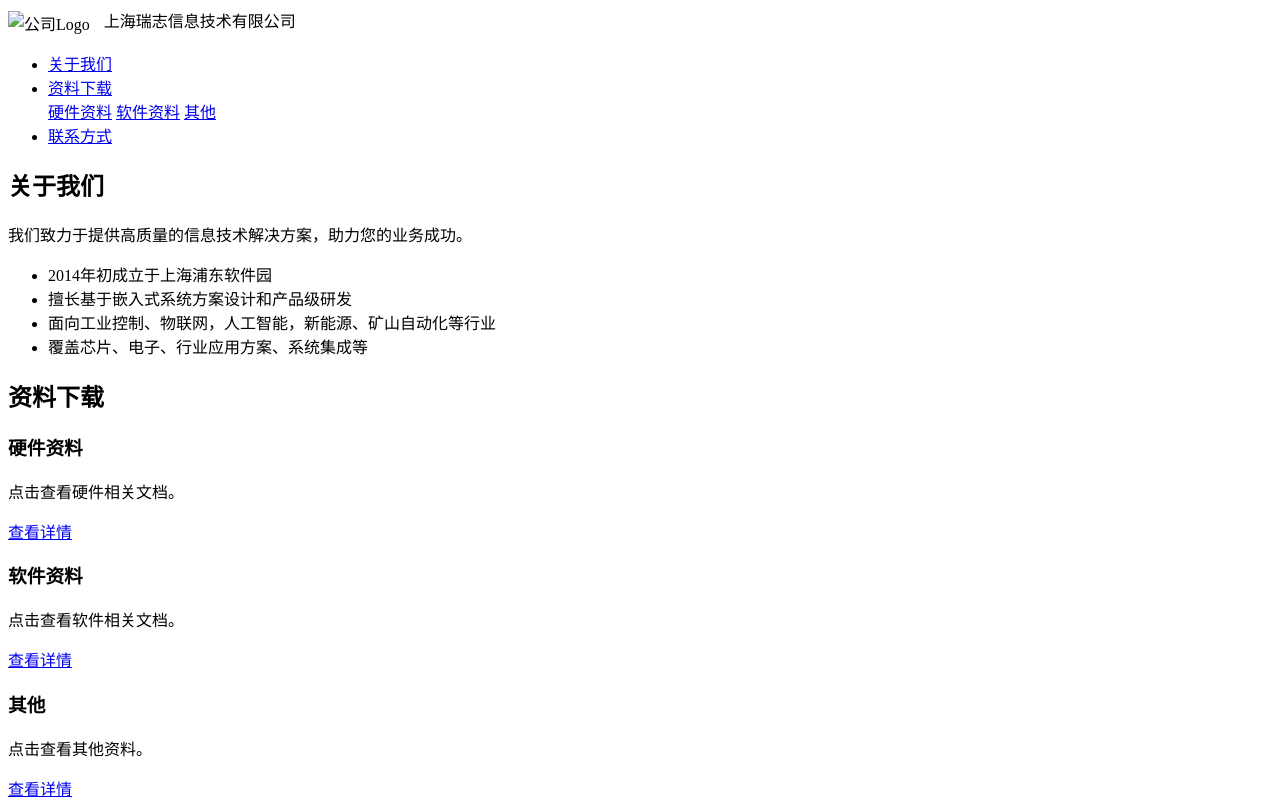
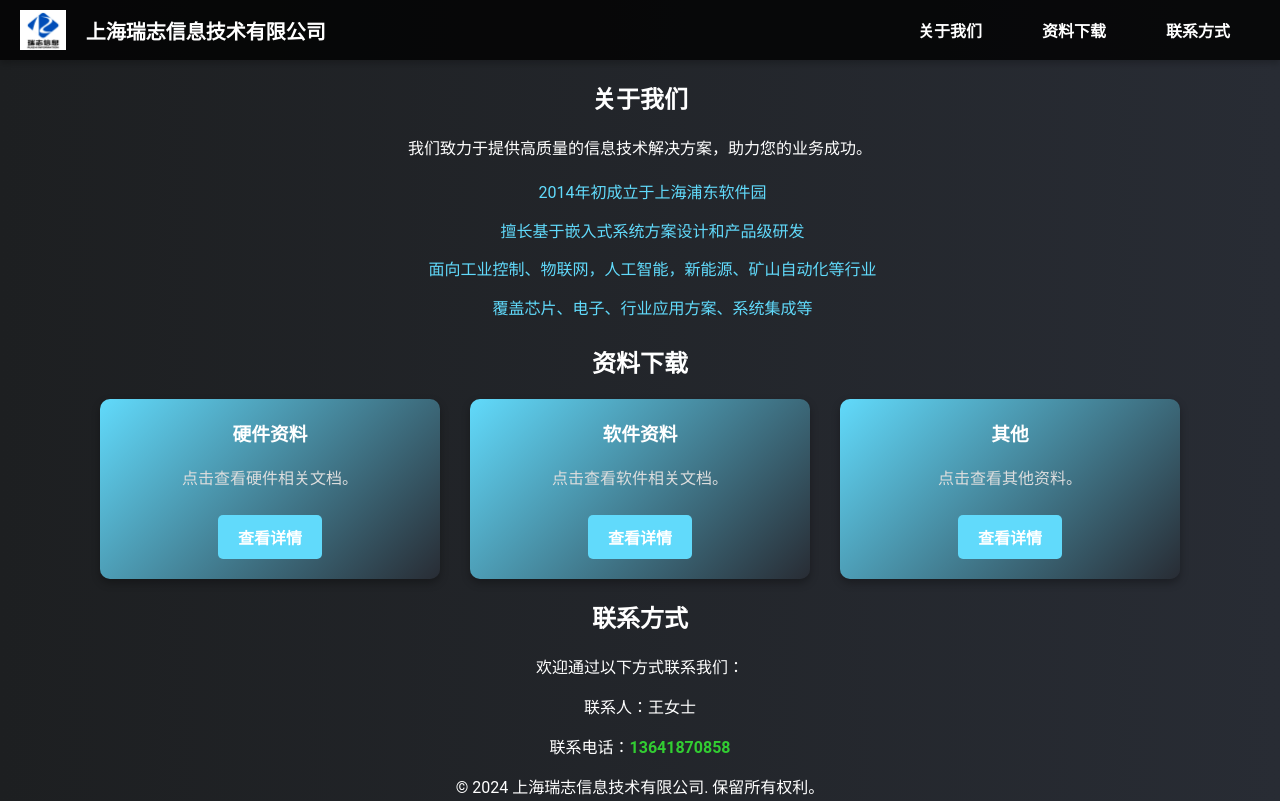
Before and after one commit to tonyzhang2024001/shanghaiRuiZhi, a plain HTML site: page index.html in a window 1280 px wide. Shown: the top 801 px of the page. Drawn offline with Linux system fonts and the light colour scheme; the site is published under a folder, as on GitHub Pages, so addresses that start at the root find nothing.

Commit message:
Update index.html

```diff
--- a/index.html
+++ b/index.html
@@ -4,13 +4,13 @@
   <meta charset="UTF-8">
   <meta name="viewport" content="width=device-width, initial-scale=1.0">
   <title>公司主页</title>
-  <link rel="stylesheet" href="/css/styles.css">
+  <link rel="stylesheet" href="css/styles.css">
 </head>
 <body>
   <!-- 导航栏 -->
   <header class="navbar">
     <div class="logo">
-      <img src="/img/logo.png" alt="公司Logo" style="height: 40px; vertical-align: middle; margin-right: 10px;">
+      <img src="img/logo.png" alt="公司Logo" style="height: 40px; vertical-align: middle; margin-right: 10px;">
       <span>上海瑞志信息技术有限公司</span>
     </div>
     <nav>
```
